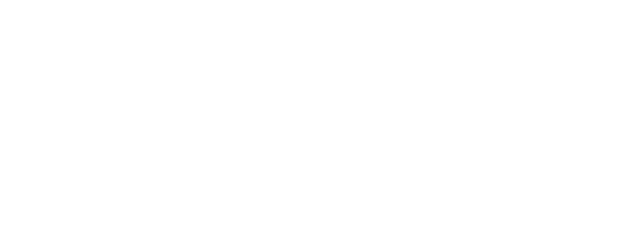
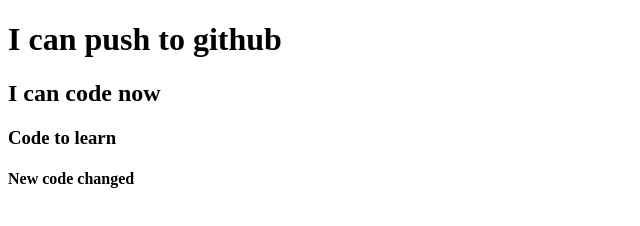
Before and after one commit to emonkumersaha/my-first-repo, a plain HTML site: page index.html in a window 1280 px wide. Shown: the whole page, without its empty margins (0-640 px from the left). Drawn offline with Linux system fonts and the light colour scheme.

Commit message:
added header

```diff
--- a/index.html
+++ b/index.html
@@ -5,5 +5,10 @@
     <meta http-equiv="X-UA-Compatible" content="IE=edge">
     <meta name="viewport" content="width=device-width, initial-scale=1.0">
  <title>My First Repo</title>
+<body>
+ <h1>I can push to github</h1>
+ <h2>I can code now</h2>
+ <h3>Code to learn</h3>
+ <h4>New code changed</h4>
 </body>
 </html>
```
